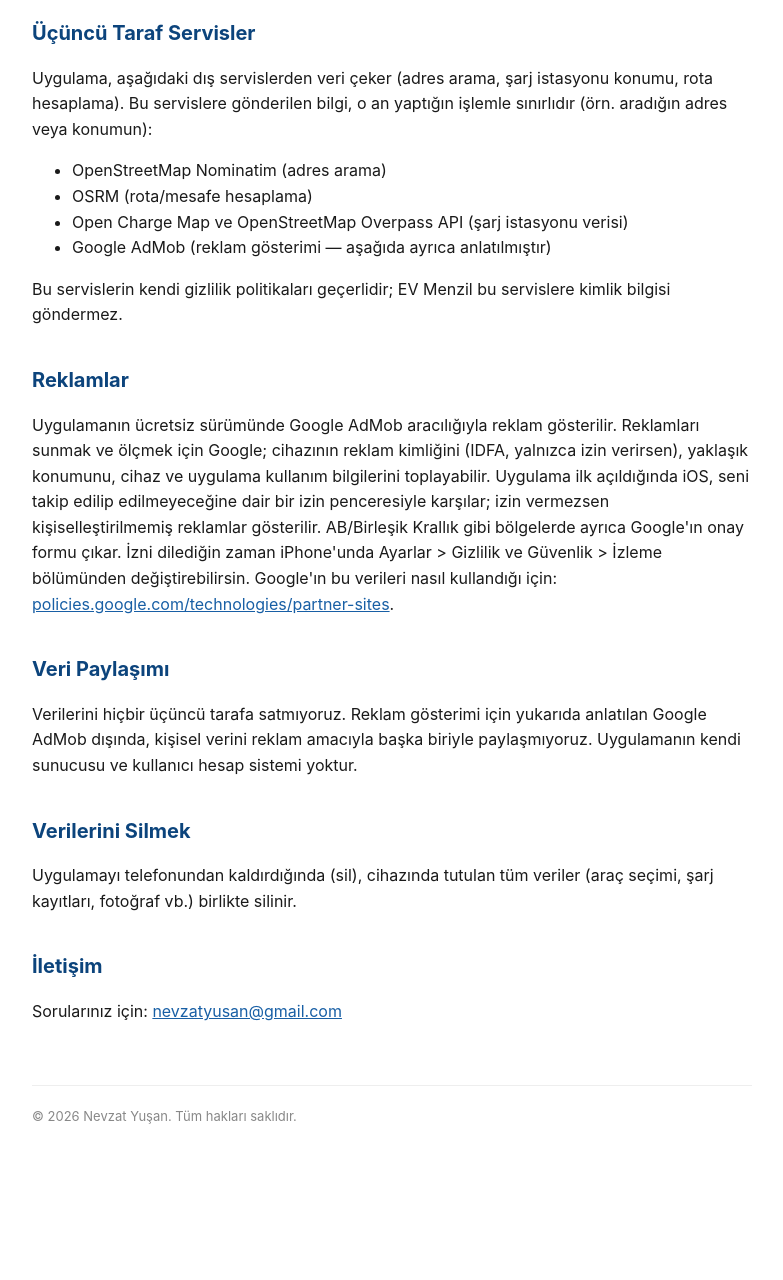
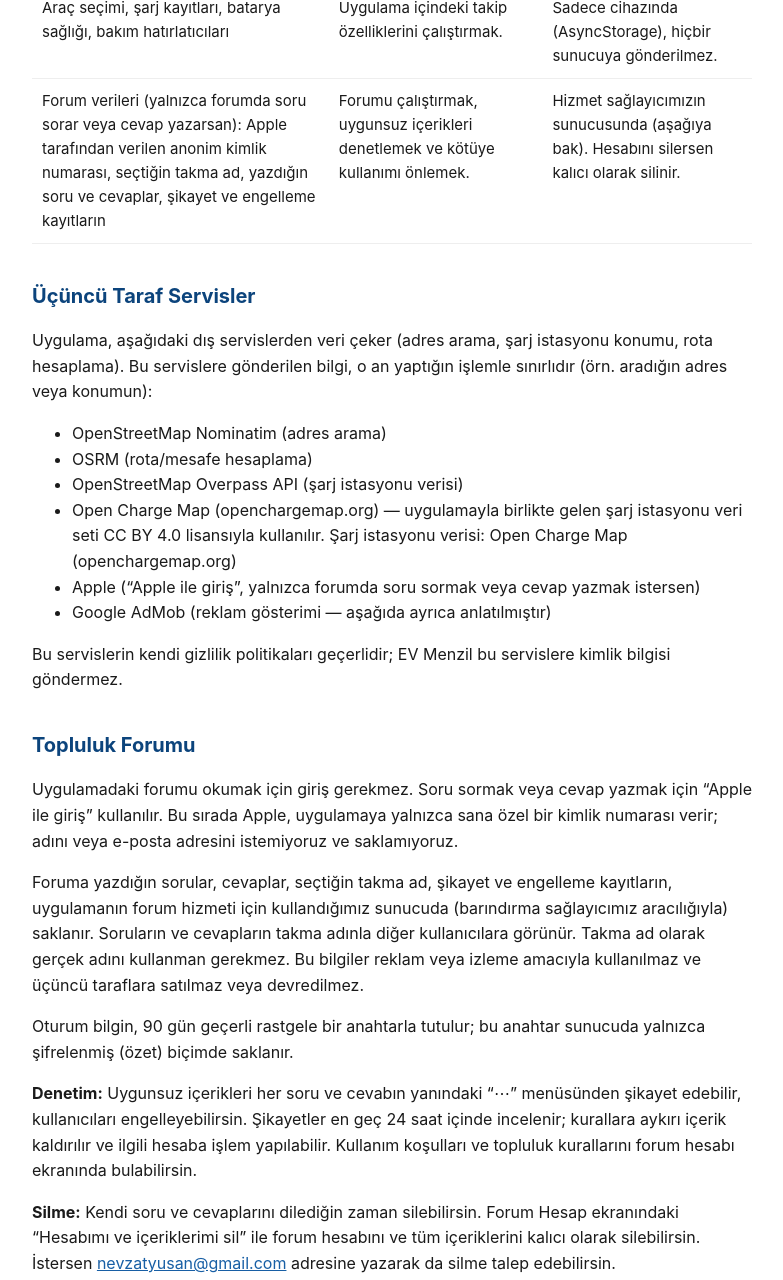
Before and after one commit to nevzat561161/ev-menzil-support, a plain HTML site: page privacy.html in a window 1280 px wide. Shown: the part 775-2055 px from the top of the page, without its empty margins (248-1031 px from the left). Before the commit the page ends 1981 px from the top, so only its background shows below. Drawn offline with Linux system fonts and the light colour scheme.

Commit message:
Update privacy.html

```diff
--- a/privacy.html
+++ b/privacy.html
@@ -41,10 +41,10 @@
 
 <header>
   <h1>🔒 Gizlilik Politikası</h1>
-  <p>EV Menzil uygulaması — Son güncelleme: Ekim 2026</p>
+  <p>EV Menzil uygulaması — Son güncelleme: 21 Ekim 2026</p>
 </header>
 
-<p>Bu sayfa, EV Menzil uygulamasının hangi verileri neden kullandığını açıklar. Uygulamanın kendi sunucusu yoktur; verilerin büyük çoğunluğu yalnızca kendi cihazında saklanır.</p>
+<p>Bu sayfa, EV Menzil uygulamasının hangi verileri neden kullandığını açıklar. Verilerin büyük çoğunluğu yalnızca kendi cihazında saklanır. Yalnızca isteğe bağlı Topluluk Forumu özelliği için bir sunucu kullanılır (aşağıda “Topluluk Forumu” bölümünde anlatılmıştır).</p>
 
 <h2>Topladığımız / Kullandığımız Veriler</h2>
 <table>
@@ -69,6 +69,11 @@
     <td>Uygulama içindeki takip özelliklerini çalıştırmak.</td>
     <td>Sadece cihazında (AsyncStorage), hiçbir sunucuya gönderilmez.</td>
   </tr>
+  <tr>
+    <td>Forum verileri (yalnızca forumda soru sorar veya cevap yazarsan): Apple tarafından verilen anonim kimlik numarası, seçtiğin takma ad, yazdığın soru ve cevaplar, şikayet ve engelleme kayıtların</td>
+    <td>Forumu çalıştırmak, uygunsuz içerikleri denetlemek ve kötüye kullanımı önlemek.</td>
+    <td>Hizmet sağlayıcımızın sunucusunda (aşağıya bak). Hesabını silersen kalıcı olarak silinir.</td>
+  </tr>
 </table>
 
 <h2>Üçüncü Taraf Servisler</h2>
@@ -76,19 +81,30 @@
 <ul>
   <li>OpenStreetMap Nominatim (adres arama)</li>
   <li>OSRM (rota/mesafe hesaplama)</li>
-  <li>Open Charge Map ve OpenStreetMap Overpass API (şarj istasyonu verisi)</li>
+  <li>OpenStreetMap Overpass API (şarj istasyonu verisi)</li>
+  <li>Open Charge Map (openchargemap.org) — uygulamayla birlikte gelen şarj istasyonu veri seti CC BY 4.0 lisansıyla kullanılır. Şarj istasyonu verisi: Open Charge Map (openchargemap.org)</li>
+  <li>Apple (“Apple ile giriş”, yalnızca forumda soru sormak veya cevap yazmak istersen)</li>
   <li>Google AdMob (reklam gösterimi — aşağıda ayrıca anlatılmıştır)</li>
 </ul>
 <p>Bu servislerin kendi gizlilik politikaları geçerlidir; EV Menzil bu servislere kimlik bilgisi göndermez.</p>
+
+<h2>Topluluk Forumu</h2>
+<p>Uygulamadaki forumu okumak için giriş gerekmez. Soru sormak veya cevap yazmak için “Apple ile giriş” kullanılır.
+Bu sırada Apple, uygulamaya yalnızca sana özel bir kimlik numarası verir; adını veya e-posta adresini istemiyoruz ve saklamıyoruz.</p>
+<p>Foruma yazdığın sorular, cevaplar, seçtiğin takma ad, şikayet ve engelleme kayıtların, uygulamanın forum hizmeti için kullandığımız sunucuda (barındırma sağlayıcımız aracılığıyla) saklanır.
+Soruların ve cevapların takma adınla diğer kullanıcılara görünür. Takma ad olarak gerçek adını kullanman gerekmez. Bu bilgiler reklam veya izleme amacıyla kullanılmaz ve üçüncü taraflara satılmaz veya devredilmez.</p>
+<p>Oturum bilgin, 90 gün geçerli rastgele bir anahtarla tutulur; bu anahtar sunucuda yalnızca şifrelenmiş (özet) biçimde saklanır.</p>
+<p><strong>Denetim:</strong> Uygunsuz içerikleri her soru ve cevabın yanındaki “⋯” menüsünden şikayet edebilir, kullanıcıları engelleyebilirsin. Şikayetler en geç 24 saat içinde incelenir; kurallara aykırı içerik kaldırılır ve ilgili hesaba işlem yapılabilir. Kullanım koşulları ve topluluk kurallarını forum hesabı ekranında bulabilirsin.</p>
+<p><strong>Silme:</strong> Kendi soru ve cevaplarını dilediğin zaman silebilirsin. Forum Hesap ekranındaki “Hesabımı ve içeriklerimi sil” ile forum hesabını ve tüm içeriklerini kalıcı olarak silebilirsin. İstersen <a href="mailto:nevzatyusan@gmail.com">nevzatyusan@gmail.com</a> adresine yazarak da silme talep edebilirsin.</p>
 
 <h2>Reklamlar</h2>
 <p>Uygulamanın ücretsiz sürümünde Google AdMob aracılığıyla reklam gösterilir. Reklamları sunmak ve ölçmek için Google; cihazının reklam kimliğini (IDFA, yalnızca izin verirsen), yaklaşık konumunu, cihaz ve uygulama kullanım bilgilerini toplayabilir. Uygulama ilk açıldığında iOS, seni takip edilip edilmeyeceğine dair bir izin penceresiyle karşılar; izin vermezsen kişiselleştirilmemiş reklamlar gösterilir. AB/Birleşik Krallık gibi bölgelerde ayrıca Google'ın onay formu çıkar. İzni dilediğin zaman iPhone'unda Ayarlar &gt; Gizlilik ve Güvenlik &gt; İzleme bölümünden değiştirebilirsin. Google'ın bu verileri nasıl kullandığı için: <a href="https://policies.google.com/technologies/partner-sites">policies.google.com/technologies/partner-sites</a>.</p>
 
 <h2>Veri Paylaşımı</h2>
-<p>Verilerini hiçbir üçüncü tarafa satmıyoruz. Reklam gösterimi için yukarıda anlatılan Google AdMob dışında, kişisel verini reklam amacıyla başka biriyle paylaşmıyoruz. Uygulamanın kendi sunucusu ve kullanıcı hesap sistemi yoktur.</p>
+<p>Verilerini hiçbir üçüncü tarafa satmıyoruz. Reklam gösterimi için yukarıda anlatılan Google AdMob dışında, kişisel verini reklam amacıyla başka biriyle paylaşmıyoruz. Uygulamada bir kullanıcı hesabı zorunluluğu yoktur; yalnızca isteğe bağlı forum için Apple ile giriş kullanılır.</p>
 
 <h2>Verilerini Silmek</h2>
-<p>Uygulamayı telefonundan kaldırdığında (sil), cihazında tutulan tüm veriler (araç seçimi, şarj kayıtları, fotoğraf vb.) birlikte silinir.</p>
+<p>Uygulamayı telefonundan kaldırdığında (sil), cihazında tutulan tüm veriler (araç seçimi, şarj kayıtları, fotoğraf vb.) birlikte silinir. Foruma yazdığın içerikler sunucuda tutulduğundan, onları silmek için forum Hesap ekranından “Hesabımı ve içeriklerimi sil” seçeneğini kullan.</p>
 
 <h2>İletişim</h2>
 <p>Sorularınız için: <a href="mailto:nevzatyusan@gmail.com">nevzatyusan@gmail.com</a></p>
```
